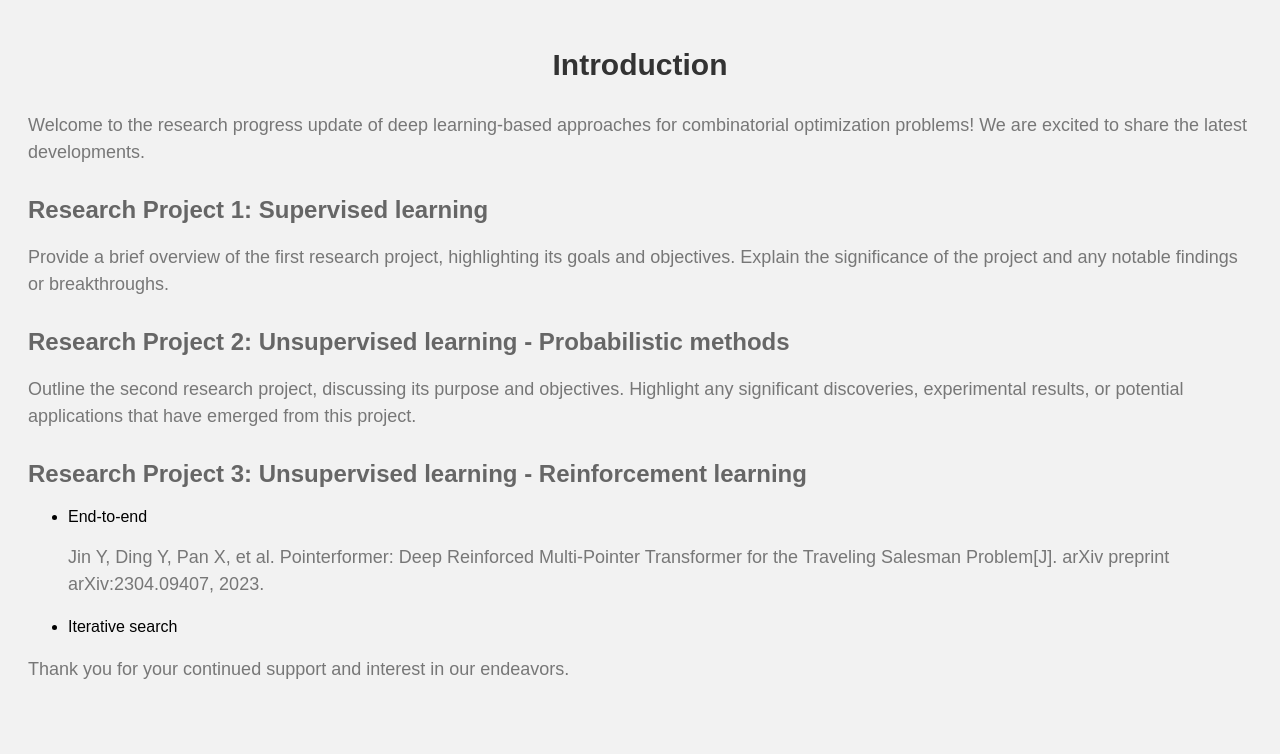
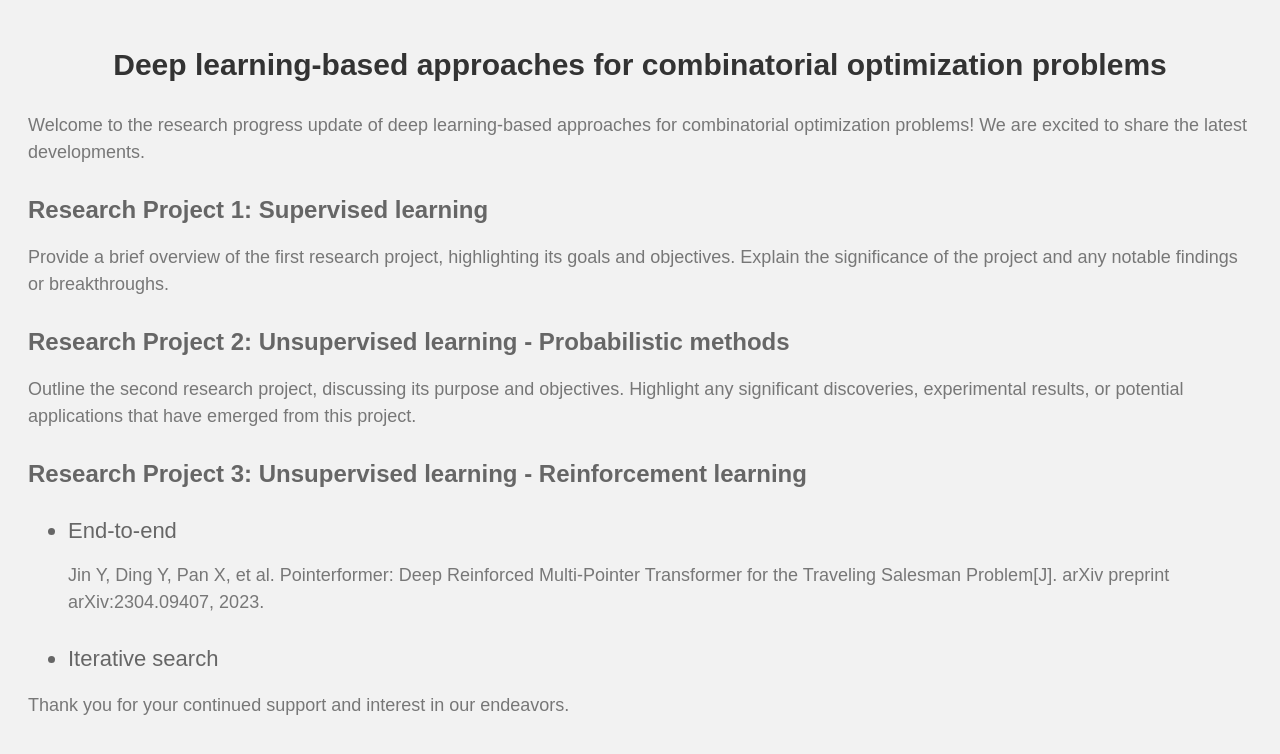
Before and after one commit to Learning4Optimization/Learning4Optimization.github.io, a plain HTML site: page index.html in a window 1280 px wide. Drawn offline with Linux system fonts and the light colour scheme.

Commit message:
index.html

```diff
--- a/index.html
+++ b/index.html
@@ -22,6 +22,12 @@
       margin-top: 30px;
     }
 
+    li {
+      color: #666;
+      font-size: 22px;
+      margin-top: 30px;
+    }
+
     p {
       color: #777;
       font-size: 18px;
@@ -31,7 +37,7 @@
   </style>
 </head>
 <body>
-  <h1>Introduction</h1>
+  <h1>Deep learning-based approaches for combinatorial optimization problems</h1>
   <p>Welcome to the research progress update of deep learning-based approaches for combinatorial optimization problems! We are excited to share the latest developments.</p>
 
   <h2>Research Project 1: Supervised learning </h2>
```
